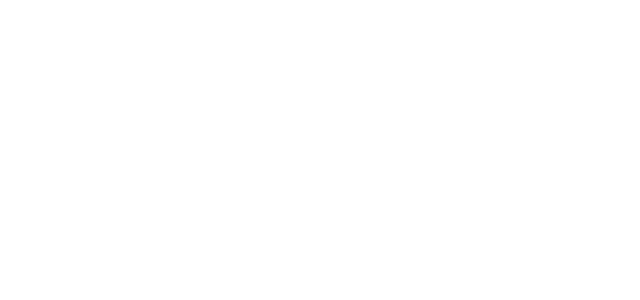
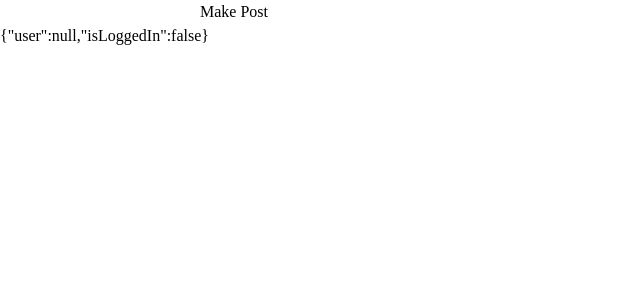
Before and after one commit to daviddbyrd/twitter-clone, a React (Vite) app in the folder client/twitter-clone/: page /mainpage in a window 1280 px wide. Before the commit this address had no page. Shown: the top 300 px of the page, without its empty margins (0-640 px from the left). Built offline with nearby package versions, Linux system fonts and the light colour scheme.

Commit message:
Add functionality to push posts to database when they are made.

```diff
--- a/client/twitter-clone/src/App.tsx
+++ b/client/twitter-clone/src/App.tsx
@@ -2,7 +2,7 @@
 import AuthPage from "./views/AuthPage";
 import LogInPage from "./views/LogInPage";
 import SignUpPage from "./views/SignUpPage";
-import Feed from "./components/Feed";
+import MainPage from "./views/MainPage";
 import { AuthProvider } from "./context/AuthContext";
 
 function App() {
@@ -13,7 +13,7 @@
           <Route path="/" element={<AuthPage />} />
           <Route path="login" element={<LogInPage />} />
           <Route path="signup" element={<SignUpPage />} />
-          <Route path="feed" element={<Feed />} />
+          <Route path="mainpage" element={<MainPage />} />
         </Routes>
       </BrowserRouter>
     </AuthProvider>
--- /dev/null
+++ b/client/twitter-clone/src/components/CreatePostBox.tsx
@@ -0,0 +1,30 @@
+import { useState, useContext, ChangeEvent } from "react";
+import { AuthContext } from "../context/AuthContext";
+import axios from "axios";
+
+const CreatePostBox = () => {
+  const auth = useContext(AuthContext);
+  const [postText, setPostText] = useState<string>("");
+
+  const handleChange = (e: ChangeEvent<HTMLInputElement>) => {
+    setPostText(e.target.value);
+  };
+
+  const makePost = async () => {
+    const response = await axios.post("http://localhost:3001/make-post", {
+      userId: auth.user.id,
+      content: postText,
+    });
+    console.log(response.data.message);
+    setPostText("");
+  };
+
+  return (
+    <div>
+      <input type="text" value={postText} onChange={(e) => handleChange(e)} />
+      <button onClick={makePost}>Make Post</button>
+    </div>
+  );
+};
+
+export default CreatePostBox;
--- /dev/null
+++ b/client/twitter-clone/src/views/MainPage.tsx
@@ -0,0 +1,19 @@
+import CreatePostBox from "../components/CreatePostBox";
+import Feed from "../components/Feed";
+
+const MainPage = () => {
+  return (
+    <div className="h-screen w-screen flex justify-center">
+      <div className="h-full w-6/10 flex flex-col">
+        <div>
+          <CreatePostBox />
+        </div>
+        <div>
+          <Feed />
+        </div>
+      </div>
+    </div>
+  );
+};
+
+export default MainPage;
```
